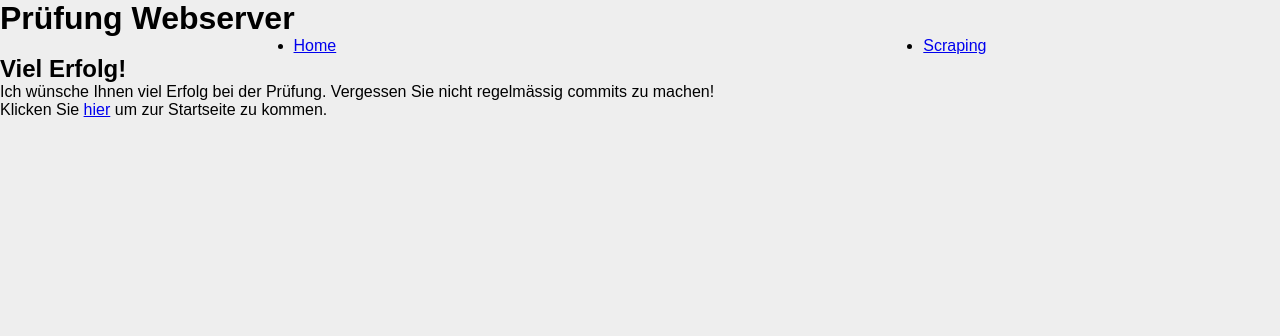
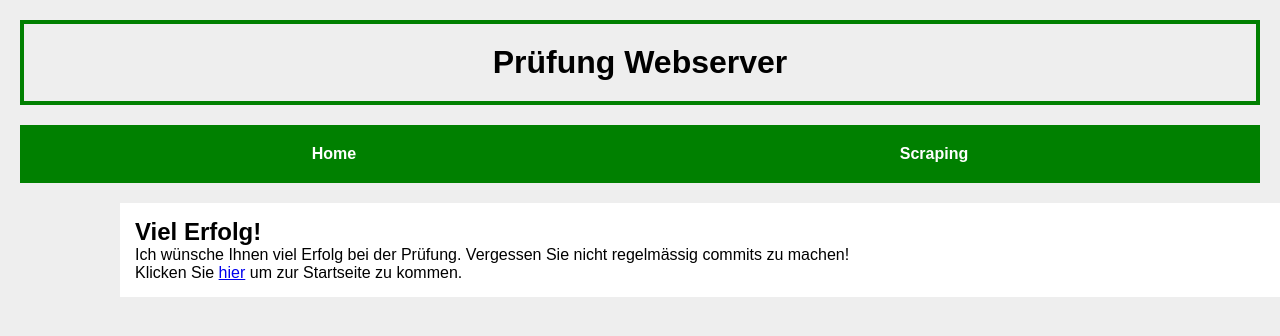
Before and after one commit to cedricgeissmann/pruefung-webserver-1mz, a Flask app: page / in a window 1280 px wide. Shown: the top 336 px of the page. Run offline with Flask 2, Linux system fonts and the light colour scheme.

Commit message:
Aufgabe 2 fertig

```diff
--- a/static/main.css
+++ b/static/main.css
@@ -15,3 +15,33 @@ body {
 
 /* Implementieren Sie Ihre Änderungen hier. Lassen Sie den Code oben so wie er
 * ist!!! */
+
+h1 {
+    text-align: center;
+    margin: 20px;
+    padding: 20px;
+    border: 3pt solid green;
+}
+
+.navbar{
+    backgound-color: green;
+    text-align: center;
+    margin: 20px;
+    padding: 20px;
+    background-color: green;
+    list-style: none;
+}
+
+.nav-link{
+    text-decoration: none;
+    color: white;
+    font-weight: bold;
+}
+
+#content {
+    margin-left: 120px;
+
+    background-color: white;
+    padding: 15px;
+
+}
```
